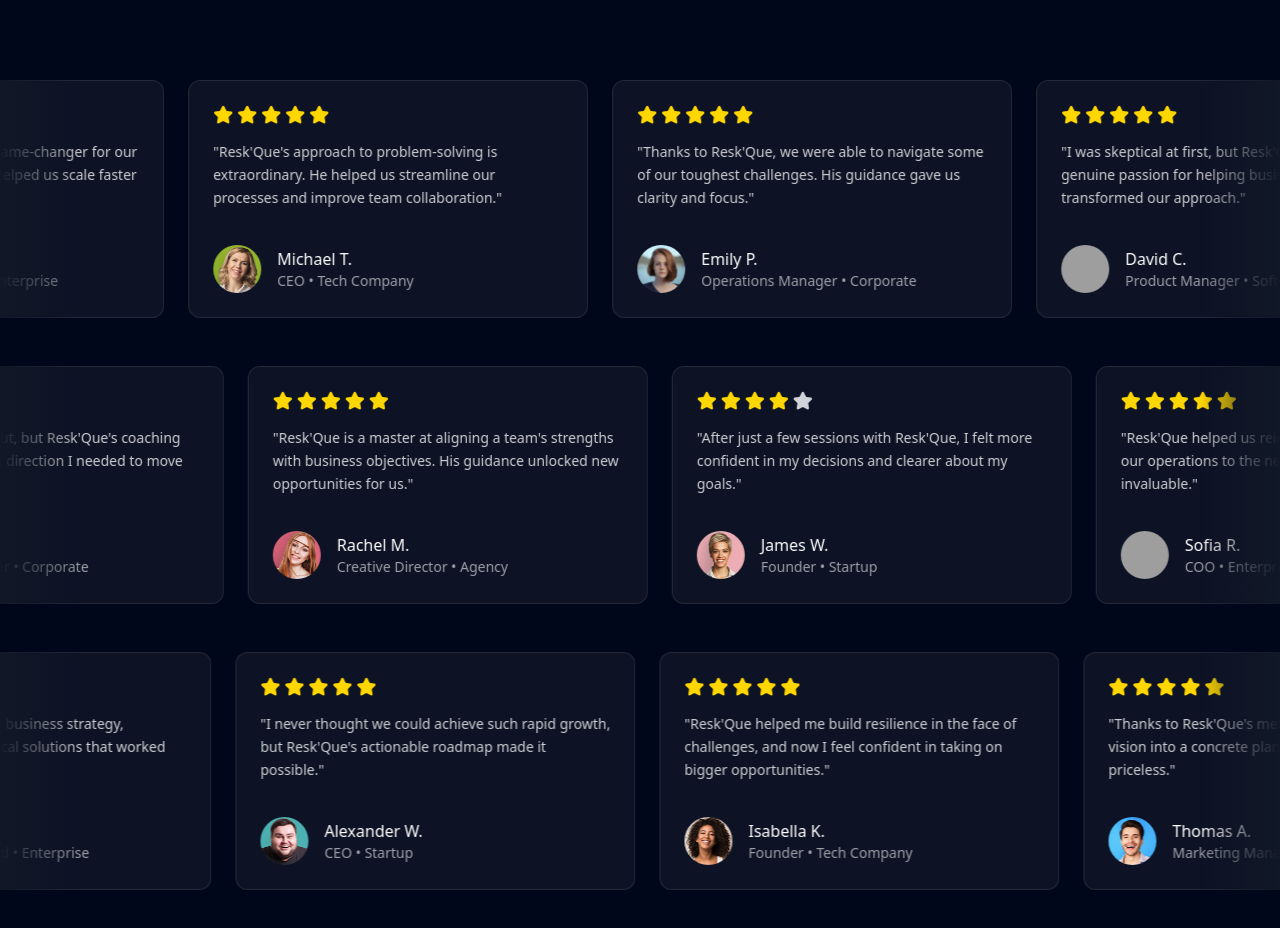
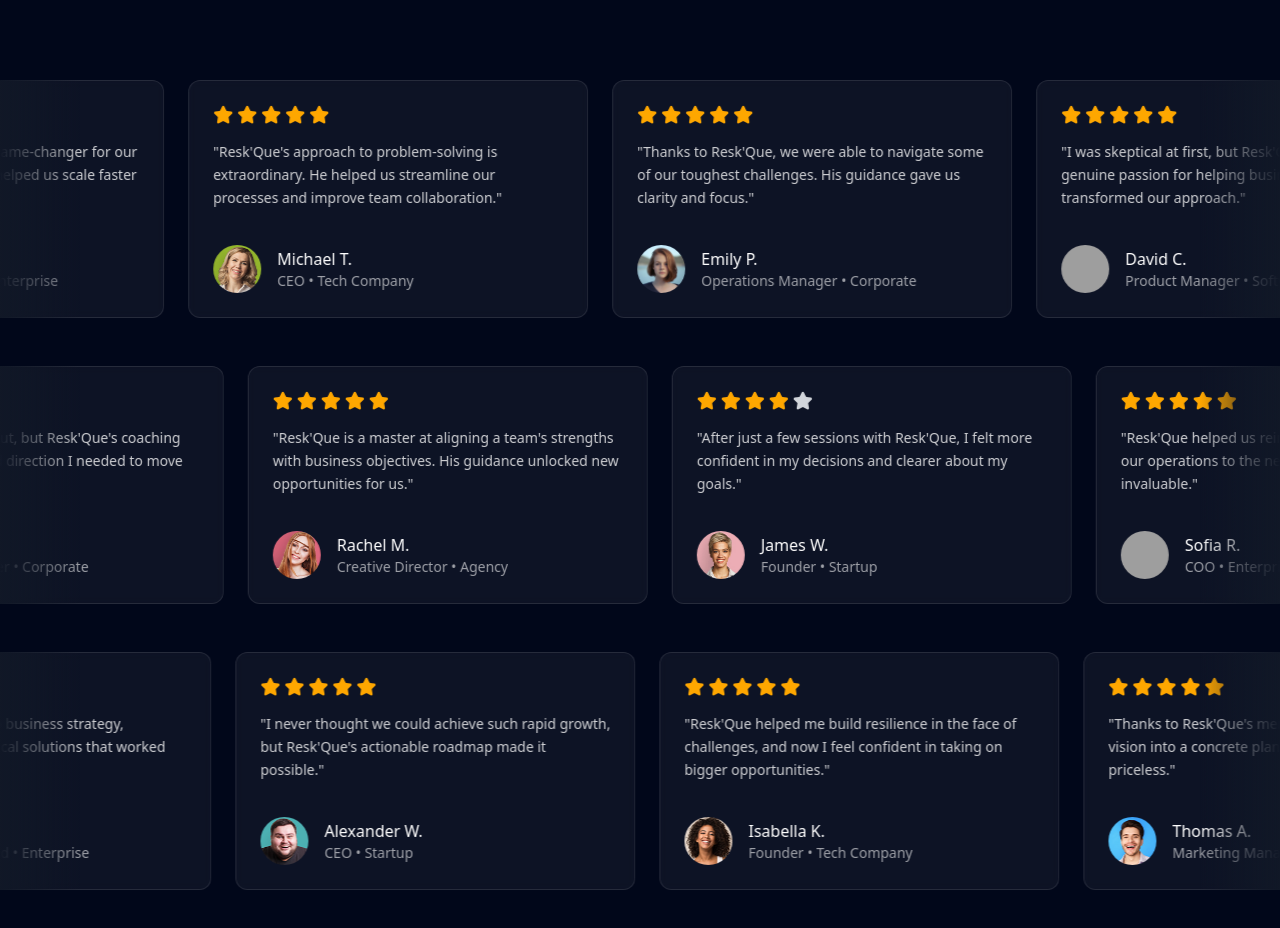
Before and after one commit to LidetuK/scrollin-echoes, a React (Vite) app: page / in a window 1280 px wide. Shown: the top 928 px of the page. Built offline with nearby package versions, Linux system fonts and the light colour scheme; grey boxes are pictures that could not be loaded.

Commit message:
Update star rating color
Changed the star rating color to "#FEA700" in the StarRating component.
[skip gpt_engineer]

```diff
--- a/tailwind.config.ts
+++ b/tailwind.config.ts
@@ -52,7 +52,7 @@ export default {
           DEFAULT: "hsl(var(--card))",
           foreground: "hsl(var(--card-foreground))",
         },
-        star: "#FFD700",
+        star: "#FEA700",
       },
       keyframes: {
         scroll: {
```
